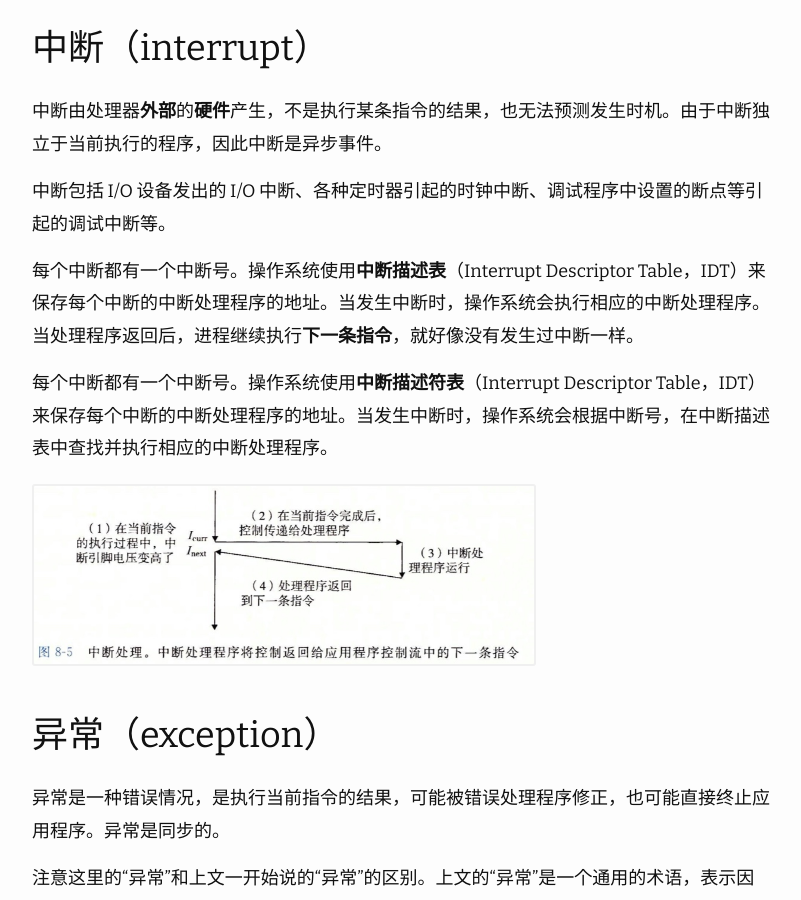
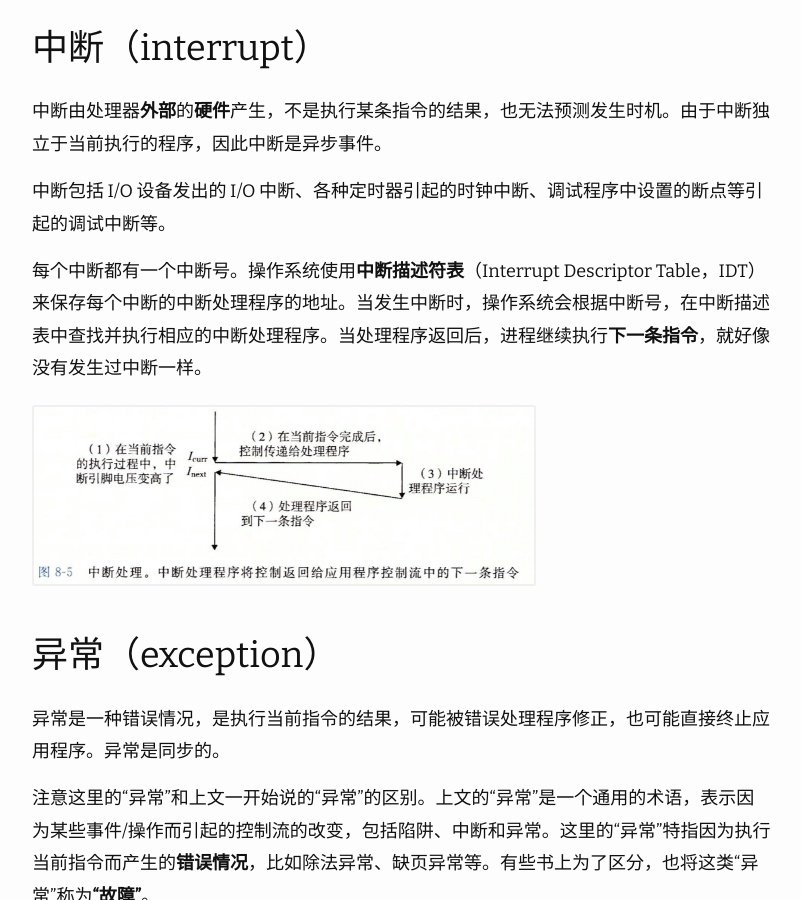
Before and after one commit to imageslr/blog, a Jekyll site: the page built from _posts/2020-07-10-trap-interrupt-exception.md, in a window 1280 px wide and 900 px high, scrolled down 2296 px. Shown: the whole window, without its empty margins (238-1039 px from the left). Built offline with Jekyll 4.4.1, drawn with Linux system fonts in a browser that asks for light colours; nearby versions of some CDN libraries; comment, search, counter and statistics services are not loaded.

Commit message:
update post

```diff
--- a/_posts/2020-07-10-trap-interrupt-exception.md
+++ b/_posts/2020-07-10-trap-interrupt-exception.md
@@ -32,9 +32,7 @@ permalink: 2020/07/09/trap-interrupt-exception.html
 
 中断包括 I/O 设备发出的 I/O 中断、各种定时器引起的时钟中断、调试程序中设置的断点等引起的调试中断等。
 
-每个中断都有一个中断号。操作系统使用**中断描述表**（Interrupt Descriptor Table，IDT）来保存每个中断的中断处理程序的地址。当发生中断时，操作系统会执行相应的中断处理程序。当处理程序返回后，进程继续执行**下一条指令**，就好像没有发生过中断一样。
-
-每个中断都有一个中断号。操作系统使用**中断描述符表**（Interrupt Descriptor Table，IDT）来保存每个中断的中断处理程序的地址。当发生中断时，操作系统会根据中断号，在中断描述表中查找并执行相应的中断处理程序。
+每个中断都有一个中断号。操作系统使用**中断描述符表**（Interrupt Descriptor Table，IDT）来保存每个中断的中断处理程序的地址。当发生中断时，操作系统会根据中断号，在中断描述表中查找并执行相应的中断处理程序。当处理程序返回后，进程继续执行**下一条指令**，就好像没有发生过中断一样。
 
 ![-w420](/media/15948291330824.jpg){:width="500px"}
 
```
Also changed, not shown: _posts/2019-12-11-csapp-data-lab.md (+1 -1 lines), _posts/2020-07-08-user-mode-kernel-mode.md (+1 -0 lines).
